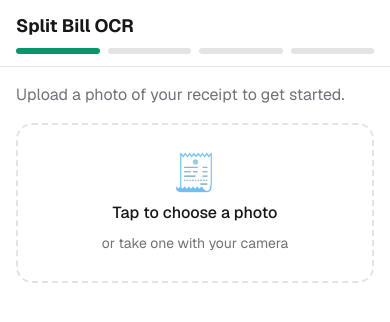
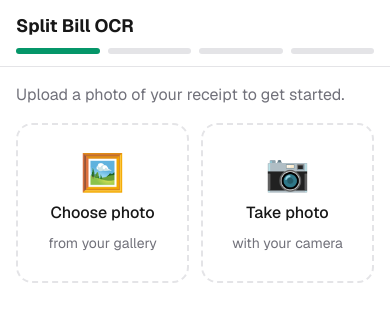
Before and after one commit to zoolfikri/split-bill-ocr, a Next.js app: page / in a window 390 px wide. Shown: the top 322 px of the page. Built offline with nearby package versions, Linux system fonts and the light colour scheme.

Commit message:
Split receipt upload into separate gallery/camera options
The single capture="environment" input skipped the gallery picker
on some mobile browsers, forcing straight to camera. Now there are
two explicit controls: choose from gallery (no capture attribute)
and take a photo (capture="environment").

```diff
--- a/src/app/page.tsx
+++ b/src/app/page.tsx
@@ -144,10 +144,23 @@ export default function Home() {
         {step === "upload" && (
           <div className="space-y-4">
             <p className="text-muted">Upload a photo of your receipt to get started.</p>
+            <div className="grid grid-cols-2 gap-3">
               <label className="flex min-h-40 cursor-pointer flex-col items-center justify-center gap-2 rounded-2xl border-2 border-dashed border-border p-6 text-center active:bg-surface">
-              <span className="text-4xl">🧾</span>
-              <span className="font-medium">{loading ? "Reading receipt…" : "Tap to choose a photo"}</span>
-              <span className="text-sm text-muted">or take one with your camera</span>
+                <span className="text-4xl">🖼️</span>
+                <span className="font-medium">{loading ? "Reading receipt…" : "Choose photo"}</span>
+                <span className="text-sm text-muted">from your gallery</span>
+                <input
+                  type="file"
+                  accept="image/*"
+                  disabled={loading}
+                  onChange={(e) => e.target.files?.[0] && handleUpload(e.target.files[0])}
+                  className="hidden"
+                />
+              </label>
+              <label className="flex min-h-40 cursor-pointer flex-col items-center justify-center gap-2 rounded-2xl border-2 border-dashed border-border p-6 text-center active:bg-surface">
+                <span className="text-4xl">📷</span>
+                <span className="font-medium">{loading ? "Reading receipt…" : "Take photo"}</span>
+                <span className="text-sm text-muted">with your camera</span>
                 <input
                   type="file"
                   accept="image/*"
@@ -157,6 +170,7 @@ export default function Home() {
                   className="hidden"
                 />
               </label>
+            </div>
           </div>
         )}
 
```
Lines whose indentation alone changed are shown as unchanged.
